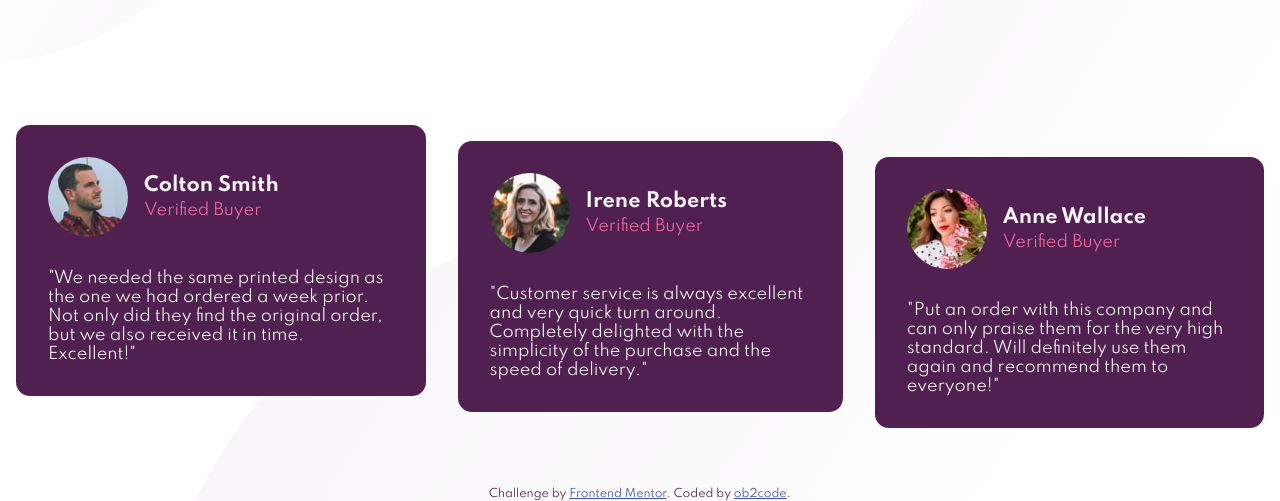
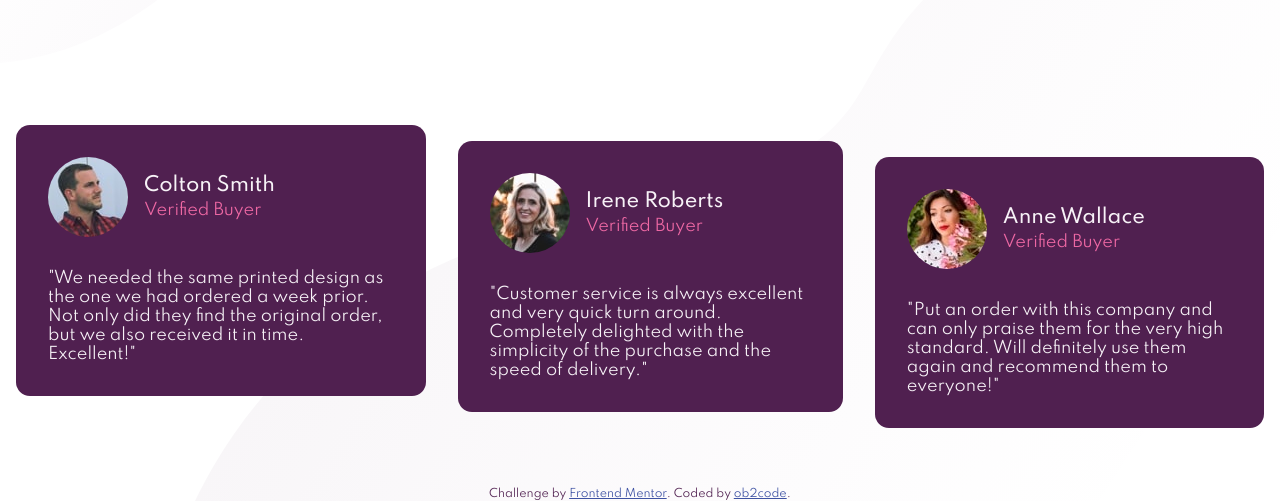
Before and after one commit to ob2code/social-proof-section, a plain HTML site: page index.html in a window 1280 px wide. Shown: the part 299-800 px from the top of the page. Drawn offline with Linux system fonts and the light colour scheme.

Commit message:
fix accessibility

```diff
--- a/index.html
+++ b/index.html
@@ -41,13 +41,13 @@
       </div>
     </main>
 
-    <div class="card" role="Name cards">
+    <div class="card">
 
       <div class="namecard">
         <div class="namecard__header">
           <img class="namecard__header__photo" src="images/image-colton.jpg" alt="Colton Smith">
           <div class="namecard__header__title">
-            <h5 class="fullname">Colton Smith</h5>
+            <p class="fullname">Colton Smith</p>
             <p class="title">Verified Buyer</p>
           </div>
         </div>
@@ -62,7 +62,7 @@
         <div class="namecard__header">
           <img class="namecard__header__photo" src="images/image-irene.jpg" alt="Irene Roberts">
           <div class="namecard__header__title">
-            <h5 class="fullname">Irene Roberts</h5>
+            <p class="fullname">Irene Roberts</p>
             <p class="title">Verified Buyer</p>
           </div>
         </div>
@@ -76,7 +76,7 @@
         <div class="namecard__header">
           <img class="namecard__header__photo" src="images/image-anne.jpg" alt="Anne Wallace">
           <div class="namecard__header__title">
-            <h5 class="fullname">Anne Wallace</h5>
+            <p class="fullname">Anne Wallace</p>
             <p class="title">Verified Buyer</p>
           </div>
         </div>
--- a/styles/main.scss
+++ b/styles/main.scss
@@ -194,7 +194,10 @@ main {
         border-radius: 50%;
         margin-right: $space-md;
     }
-
+    .fullname{
+        font-size: $header5;
+        font-weight: $weight-medium;
+    }
     .title{
         color:$pri-soft;
         margin-top: $space-xs;
```
Also changed, not shown: styles/main.css, 1 other file.
